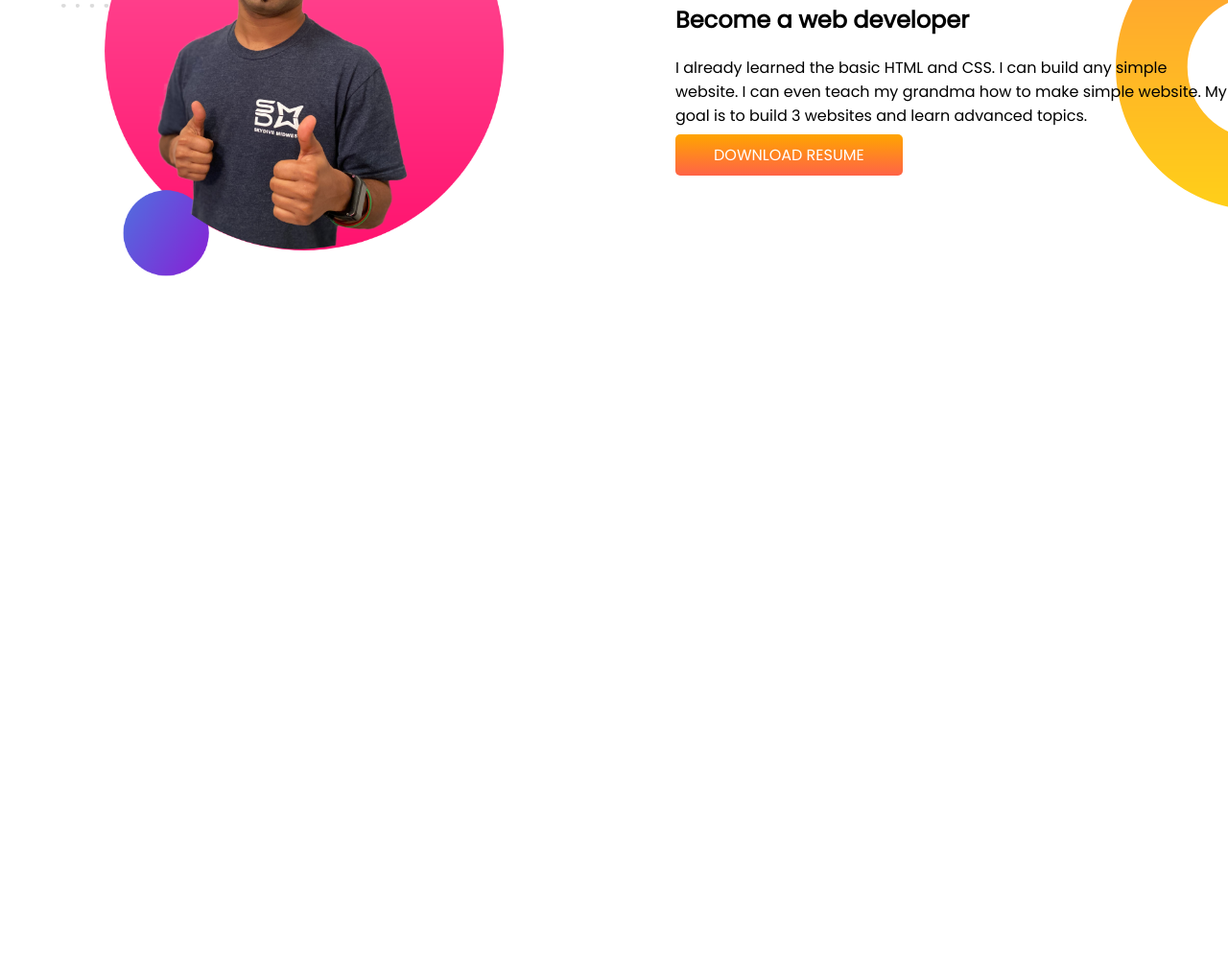
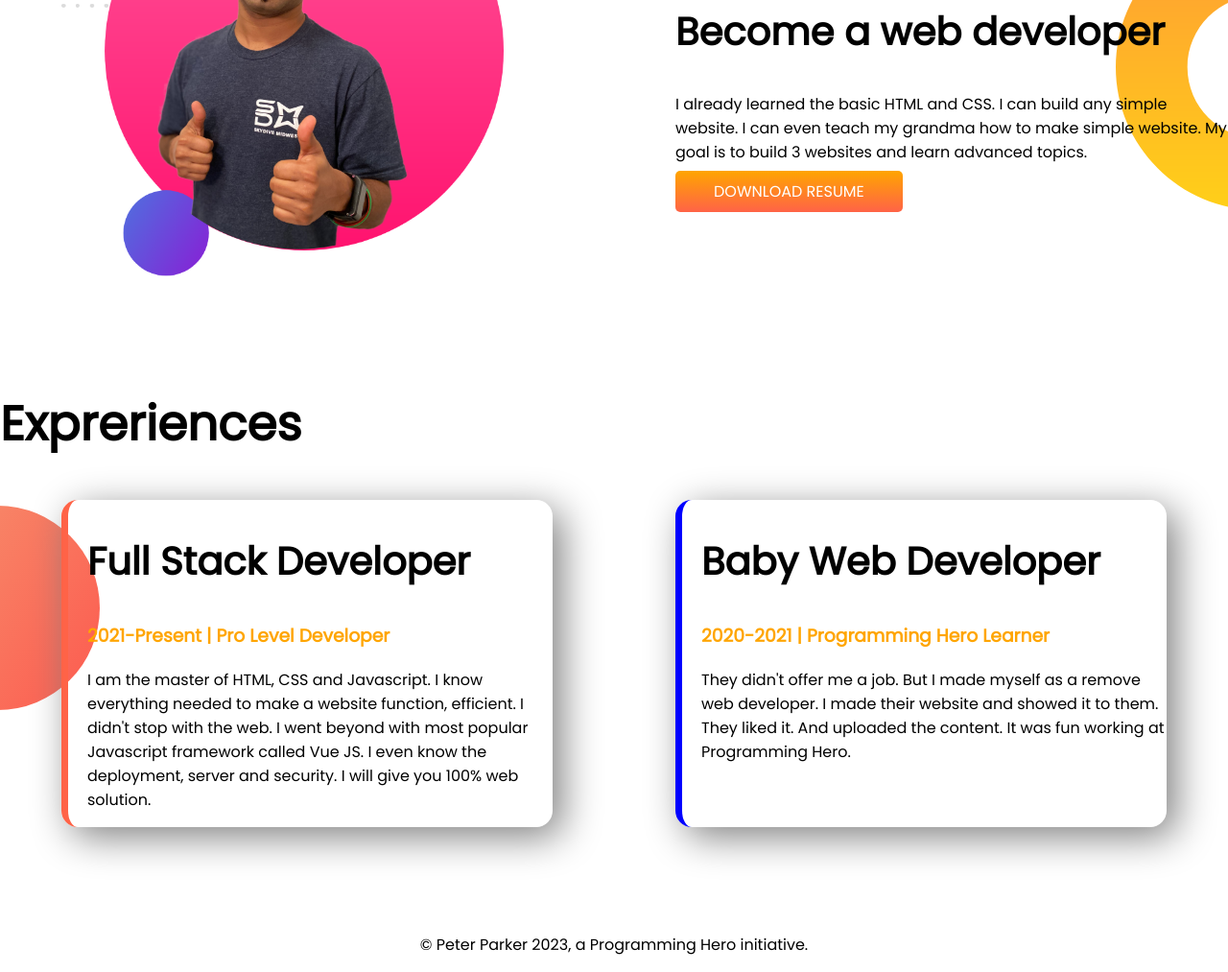
Before and after one commit to AvoyChowdhury/developer-portfolio, a plain HTML site: page index.html in a window 1280 px wide. Shown: the part 803-1816 px from the top of the page at 96% size. Before the commit the page ends 1208 px from the top, so only its background shows below. Drawn offline with Linux system fonts and the light colour scheme.

Commit message:
styled border and added footer

```diff
--- a/index.html
+++ b/index.html
@@ -13,7 +13,7 @@
 </head>
 
 <body>
-    <section class="top-banner">
+    <section class="top-banner flexible-container">
         <div class="half-width">
             <h1>Welcome To</h1>
             <h1><span class="orange-color">Avoy Chowdhury</span>'s World</h1>
@@ -29,7 +29,7 @@
             <img src="images/jhankar.png" alt="">
         </div>
     </section>
-    <section class="dream-big">
+    <section class="dream-big flexible-container">
         <div class="half-width">
             <img src="images/jhankar2.png" alt="">
         </div>
@@ -42,6 +42,32 @@
 
         </div>
     </section>
+    <section class="experience-area">
+        <h1>Expreriences</h1>
+        <div class="flexible-container">
+            <div id="full-stack" class="experience-item">
+                <h2>Full Stack Developer</h2>
+                <h3 class="orange-color">2021-Present | Pro Level Developer</h3>
+                <p>I am the master of HTML, CSS and Javascript. I know everything needed to make a website function,
+                    efficient. I didn't stop with the web. I went beyond with most popular Javascript framework called
+                    Vue
+                    JS. I even know the deployment, server and security. I will give you 100% web solution.</p>
+            </div>
+            <div id="baby-web" class="experience-item">
+                <h2>Baby Web Developer</h2>
+                <h3 class="orange-color">2020-2021 | Programming Hero Learner</h3>
+                <p>They didn't offer me a job. But I made myself as a remove web developer. I made their website and
+                    showed
+                    it to them. They liked it. And uploaded the content. It was fun working at Programming Hero.</p>
+            </div>
+        </div>
+
+    </section>
+
+
 </body>
+<footer>
+    <p>© Peter Parker 2023, a Programming Hero initiative.</p>
+</footer>
 
 </html>
--- a/style.css
+++ b/style.css
@@ -7,11 +7,15 @@ h1 {
     font-size: 50px;
 }
 
+h2 {
+    font-size: 40px;
+}
+
 .orange-color {
     color: orange;
 }
 
-section {
+.flexible-container {
     display: flex;
     margin-bottom: 110px;
 }
@@ -45,3 +49,33 @@ section {
     background-repeat: no-repeat;
     background-position: right;
 }
+
+.experience-area {
+    background-image: url(images/exp-bg.png);
+    background-repeat: no-repeat;
+    background-position: left;
+}
+
+.experience-item {
+    width: 40%;
+    margin-left: 5%;
+    margin-right: 5%;
+    padding-left: 20px;
+    border-radius: 17px;
+    box-shadow: 10px 10px 40px gray;
+    border-left: 7px solid blue;
+}
+
+#full-stack {
+    border-left: 7px solid tomato;
+}
+
+#baby-web {
+    border-left: 7px solid blue;
+
+}
+
+footer p {
+    text-align: center;
+
+}
```
